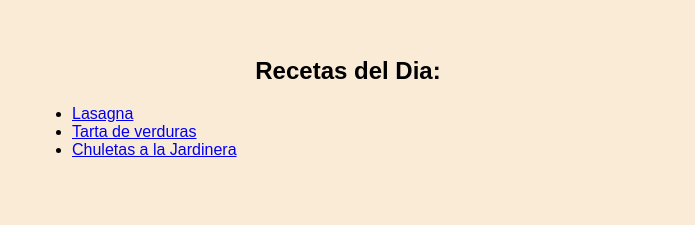
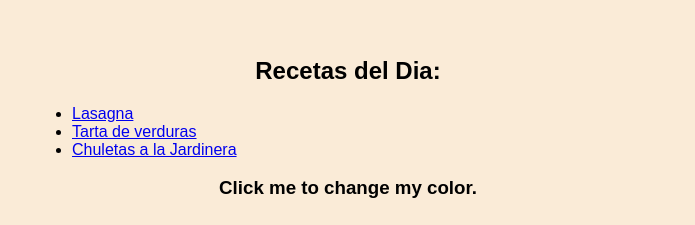
Before and after one commit to bello79/odin-recipes, a plain HTML site: page index.html in a window 1280 px wide. Shown: the part 575-800 px from the top of the page, without its empty margins (292-987 px from the left). Drawn offline with Linux system fonts and the light colour scheme.

Commit message:
index.html

```diff
--- a/index.html
+++ b/index.html
@@ -22,5 +22,18 @@
         <li><a href="../odin-recipes/recipes/chuletas-jardinera.html">Chuletas a la Jardinera</a></li>
      </ul>
     </div>
+
+    <div>
+        <h3 id="demo" onclick="myFunction()">Click me to change my color.</h3>
+
+            <script>
+
+                function myFunction() {
+                  var randomColor = '#' + Math.floor(Math.random()*16777215).toString(16);
+                    document.getElementById("demo").style.color = randomColor;
+                }
+
+            </script>
+    </div>
 </body>
 </html>
```
